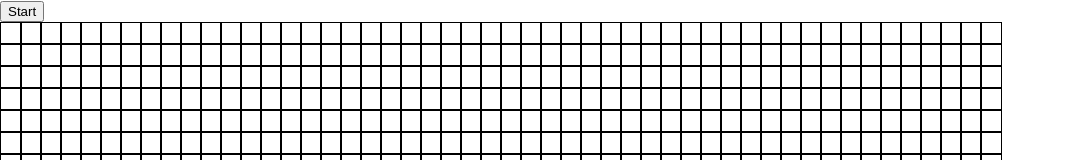
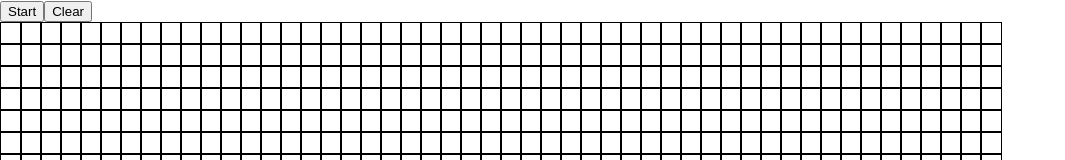
Before and after one commit to adriantoddross/gameoflife-benawad, a React (Create React App) app in the folder game-of-life/: page / in a window 1280 px wide. Shown: the top 160 px of the page, without its empty margins (0-1065 px from the left). Built offline with nearby package versions, Linux system fonts and the light colour scheme.

Commit message:
add clear button

```diff
--- a/game-of-life/src/App.tsx
+++ b/game-of-life/src/App.tsx
@@ -14,13 +14,18 @@ const operations = [
   [-1, 0]
 ];
 
-const App: React.FC = () => {
-  const [grid, setGrid] = useState(() => {
-    const rows = [];
+const generateEmptyGrid = () => {
+  const rows = [];
     for (let i = 0; i < numRows; i++) {
       rows.push(Array.from(Array(numCols), () => 0));
     }
     return rows;
+}
+
+
+const App: React.FC = () => {
+  const [grid, setGrid] = useState(() => {
+  return generateEmptyGrid();
   });
 
   const [running, setRunning] = useState(false);
@@ -56,7 +61,7 @@ const App: React.FC = () => {
       });
     });
 
-    setTimeout(runSimulation, 1000);
+    setTimeout(runSimulation, 500);
   }, []);
 
   return (
@@ -73,6 +78,9 @@ const App: React.FC = () => {
         >
           {running ? "Stop" : "Start"}
         </button>
+        <button
+          onClick={() =>setGrid(generateEmptyGrid())}
+        >Clear</button>
       </div>
       <div
         style={{
```
